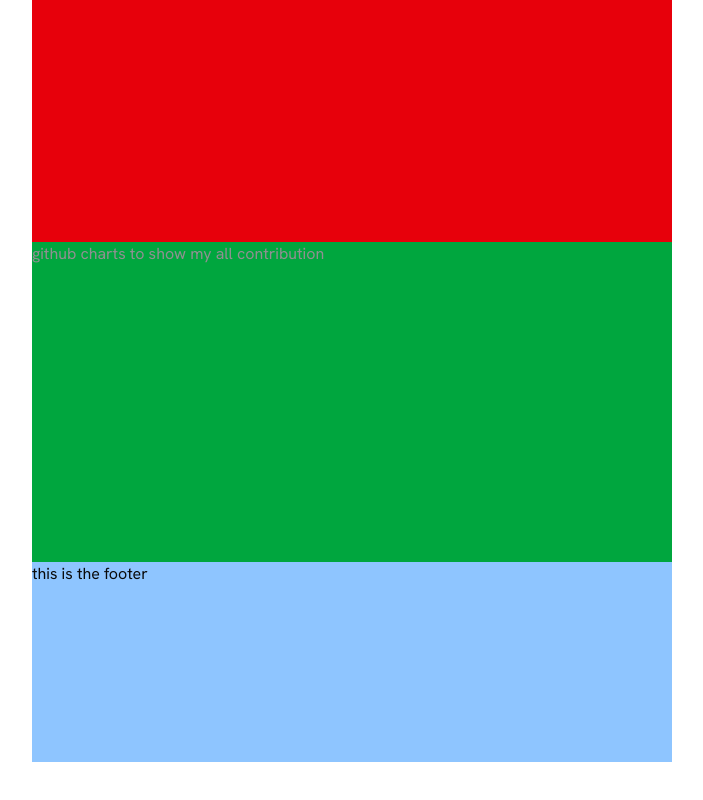
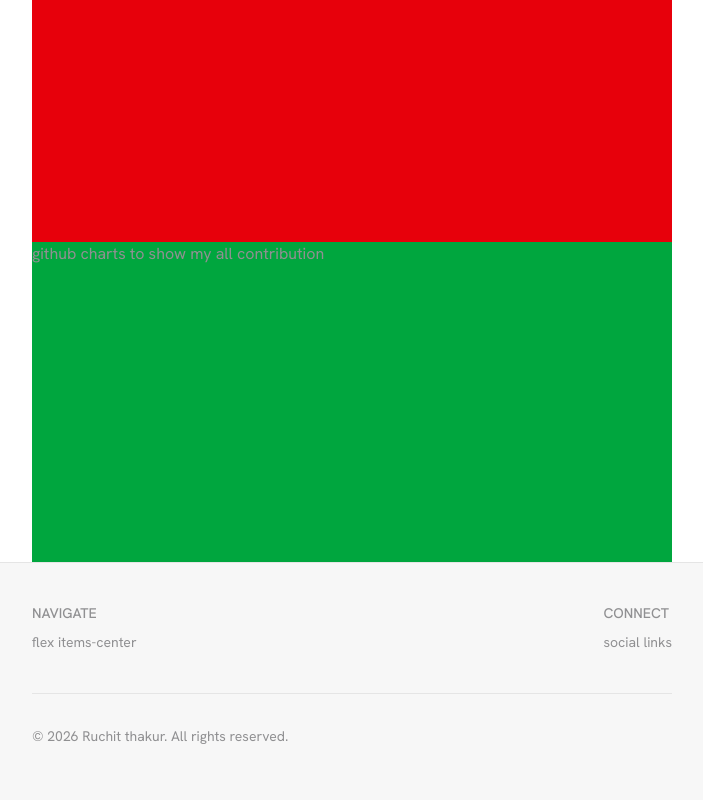
Before and after one commit to Ruchit-kumar44/My-Portfolio, a Next.js app: page / in a window 1280 px wide. Shown: the part 698-1498 px from the top of the page, without its empty margins (288-991 px from the left). Before the commit the page ends 1460 px from the top, so only its background shows below. Built offline with nearby package versions, Linux system fonts and the light colour scheme.

Commit message:
add footer, footer config files

```diff
--- a/src/components/common/Footer.tsx
+++ b/src/components/common/Footer.tsx
@@ -1,10 +1,25 @@
 import Container from "./Container";
+import { FooterConfig } from "@/config/Footer";
 
 export default function Footer(){
 
     return(
-        <Container className="">
-           <div className="bg-blue-300 w-full h-50 dark:text-red-400">this is the footer</div>
-        </Container>
+        <div className="w-full min-h-70 border-t border-#909092 bg-[#F7F7F7] dark:bg-[#161515]">
+          <Container className="text-secondary text-small">
+             <div className="w-full flex justify-between items-center py-10 border-b        border-#909092">
+                <div className="">
+                    <p className="pb-2 font-medium">NAVIGATE</p>
+                    <div className="flex items-center gap-3">flex items-center</div>
+                </div>
+                <div className="">
+                    <p className="pb-2 font-medium">CONNECT</p>
+                    <div>social links</div>
+                </div>
+             </div>
+             <div className="py-8 flex items-center">
+                 &copy;{' '} {new Date().getFullYear()} {FooterConfig.name}  {FooterConfig.copyright}
+             </div>
+            </Container>
+        </div>
     )
 }
--- /dev/null
+++ b/src/config/Footer.tsx
@@ -0,0 +1,5 @@
+
+export const FooterConfig = {
+    name: "Ruchit thakur.",
+    copyright: "All rights reserved."
+}
```
